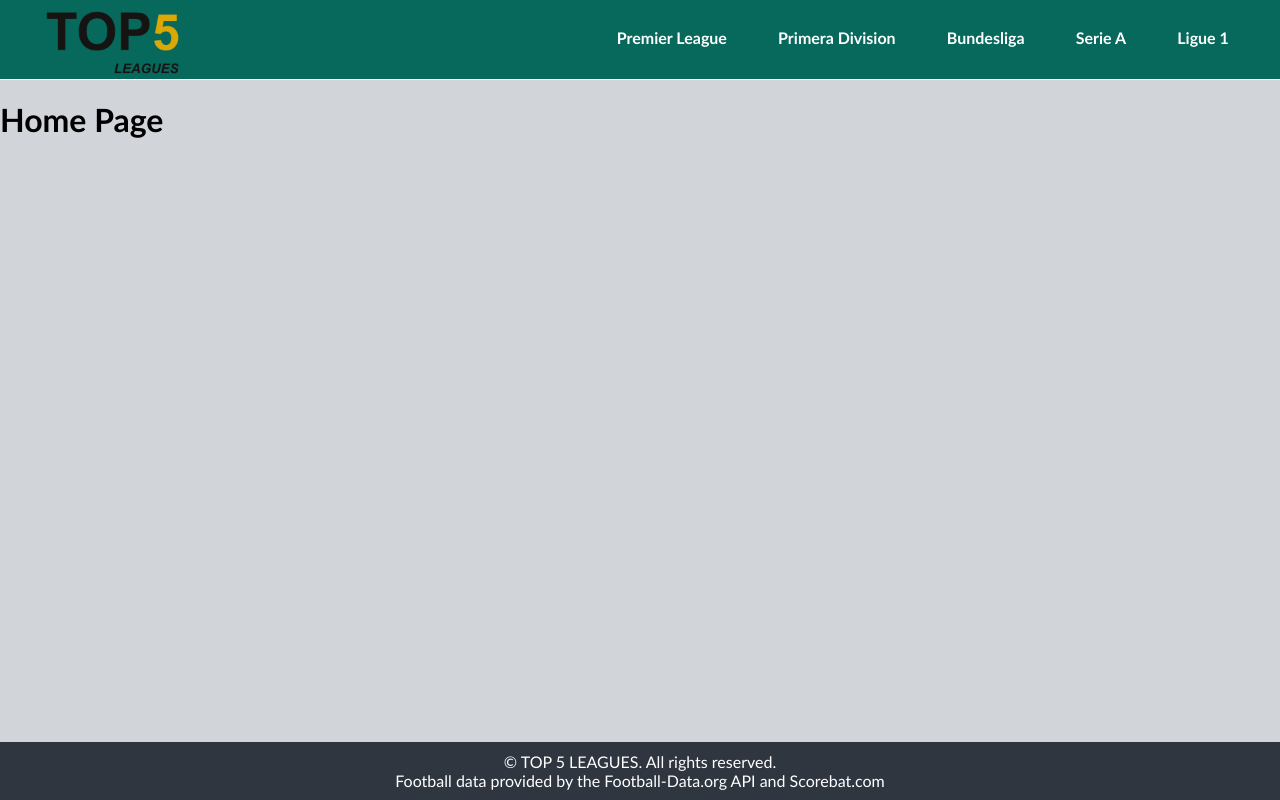
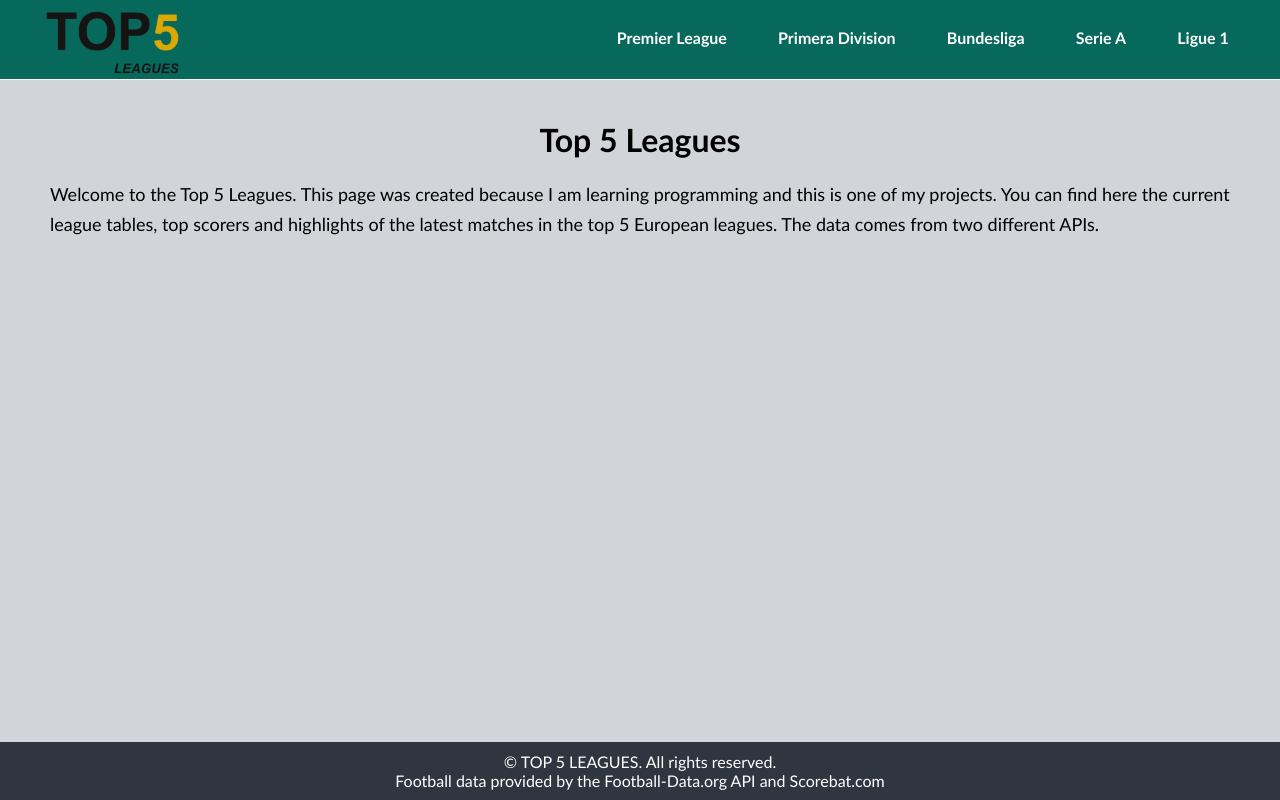
Before and after one commit to ManuLisek/top-5-leagues-react, a React (Create React App) app: page /#/ in a window 1280 px wide. Built offline with nearby package versions, Linux system fonts and the light colour scheme; no server answers.

Commit message:
Add content to the Home page

```diff
--- a/src/components/Match/Match.scss
+++ b/src/components/Match/Match.scss
@@ -2,6 +2,7 @@
 @import "../../assets/styles/breakpoints.scss";
 
 .match {
+  list-style: none;
   &__teams {
     background-color: $color-secondary;
     border: 1px solid $color-white;
--- a/src/views/Home/Home.js
+++ b/src/views/Home/Home.js
@@ -4,7 +4,8 @@ import './Home.scss';
 const Home = () => {
   return (
     <div className="home">
-      <h1 className="home__header">Home Page</h1>
+      <h1 className="home__header">Top 5 Leagues</h1>
+      <p className="home__content">Welcome to the Top 5 Leagues. This page was created because I am learning programming and this is one of my projects. You can find here the current league tables, top scorers and highlights of the latest matches in the top 5 European leagues. The data comes from two different APIs.</p>
     </div>
   );
 };
--- a/src/views/Home/Home.scss
+++ b/src/views/Home/Home.scss
@@ -3,8 +3,17 @@
 
 .home {
 	min-height: calc(100vh - 58px);
+	padding: 50px;
 	padding-top: 100px;
 	background-color: $color-tertiary;
+	&__header {
+		text-align: center;
+		padding: 20px;
+	}
+	&__content {
+		font-size: 18px;
+		line-height: 30px;
+	}
 }
 
 @media (max-width: $screen-lg) {
```
Lines whose indentation alone changed are shown as unchanged.
